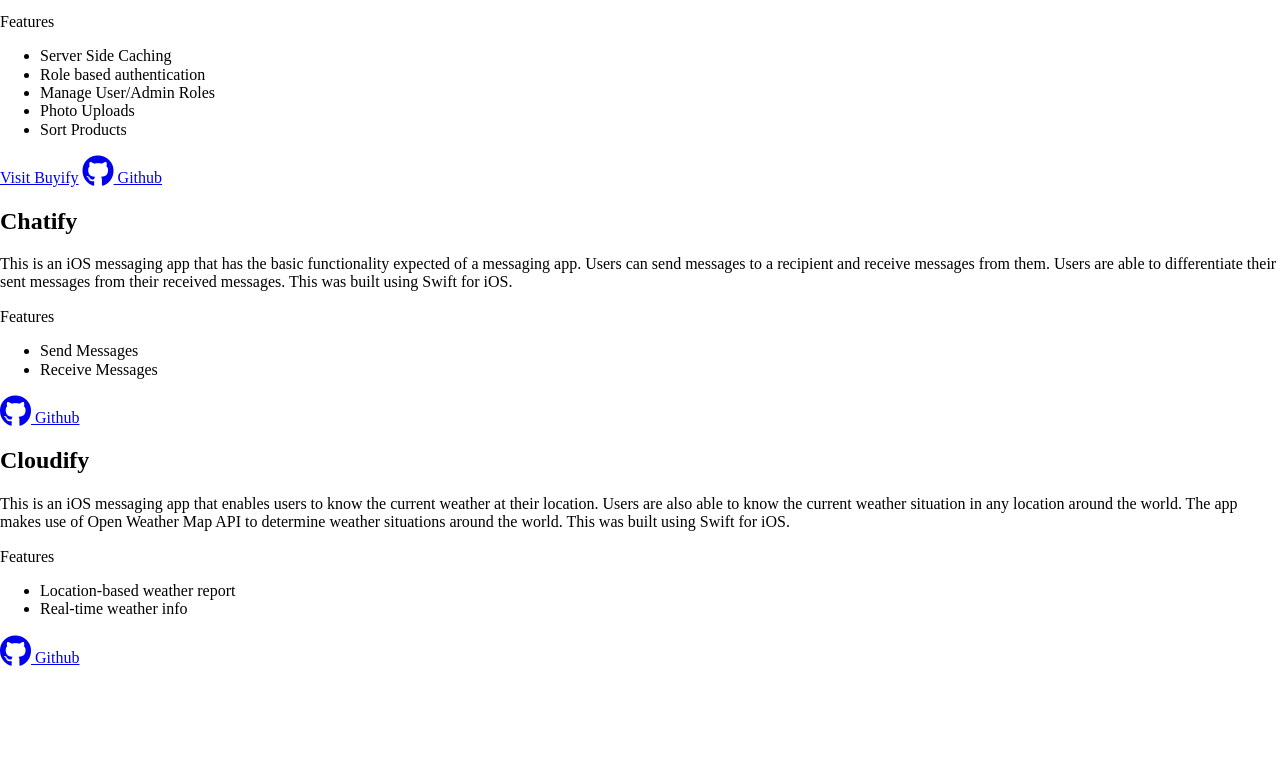
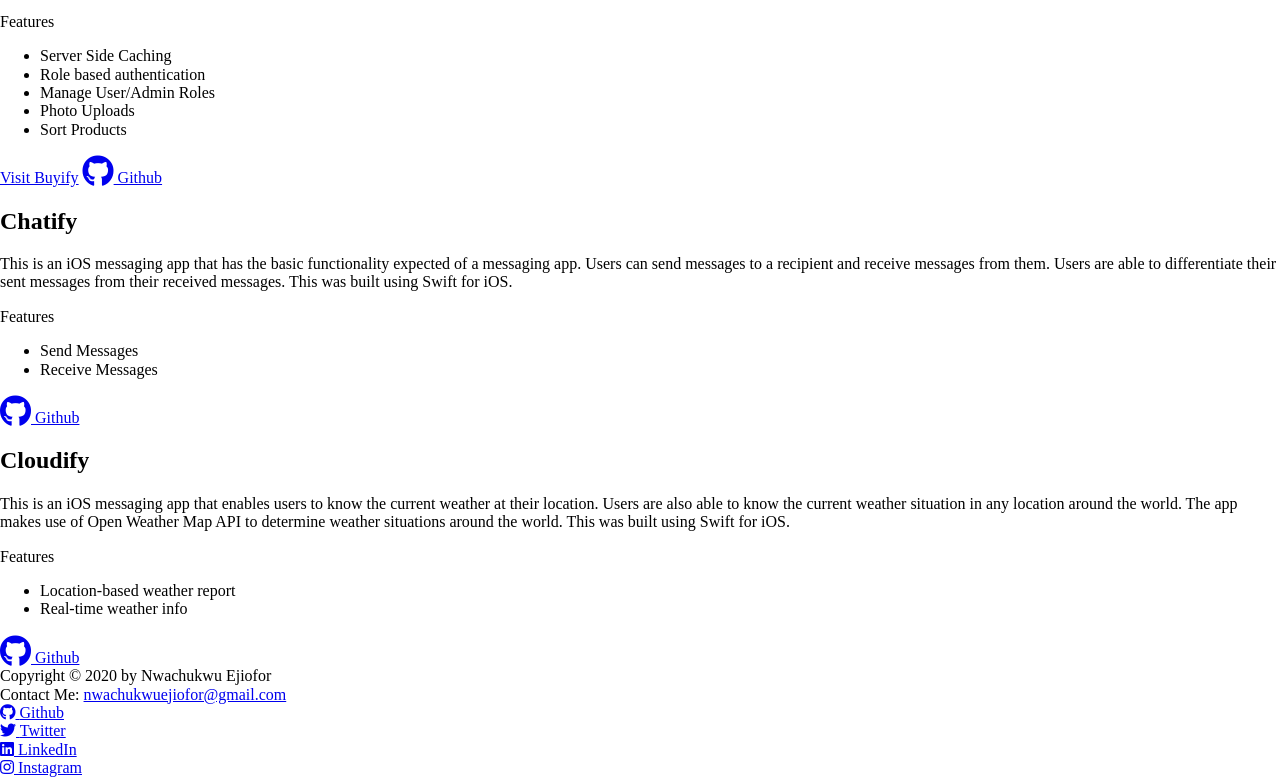
Before and after one commit to Nwachuks/Nwachuks.github.io, a plain HTML site: page index.html in a window 1280 px wide. Shown: the part 1161-1938 px from the top of the page. Before the commit the page ends 1828 px from the top, so only its background shows below. Drawn offline with nearby package versions, Linux system fonts and the light colour scheme.

Commit message:
Create contact session

```diff
--- a/index.html
+++ b/index.html
@@ -205,6 +205,42 @@
                 </div>
             </div>
         </section>
+        <footer class="contact" id="contact">
+            <div>
+                Copyright &copy; 2020 by Nwachukwu Ejiofor<br/>
+            </div>
+            <div class="contact-mail">
+                <span>Contact Me:</span> <a href="mailto:nwachukwuejiofor@gmail.com">nwachukwuejiofor@gmail.com</a>
+            </div>
+               <div class="follow">
+                   <div class="github">
+                       <a href="https://github.com/Nwachuks">
+                        <i class="fab fa-github"></i>
+                        <span>Github</span>
+                       </a>
+                   </div>
+                   <div class="twitter">
+                       <a href="https://twitter.com/NwachuksEjiofor">
+                        <i class="fab fa-twitter"></i>
+                        <span>Twitter</span>
+                       </a>
+                   </div>
+                   <div class="linkedin">
+                       <a href="https://linkedin.com/in/nwachukwu-ejiofor-71093613b">
+                        <i class="fab fa-linkedin"></i>
+                        <span>LinkedIn</span>
+                       </a>
+                   </div>
+                   <div class="instagram">
+                       <a href="https://instagram.com/nwachuks_ejiofor">
+                        <i class="fab fa-instagram"></i>
+                        <span>Instagram</span>
+                       </a>
+                   </div>
+               </div>
+        </footer>
+        <script src="http://code.jquery.com/jquery-3.4.1.min.js" integrity="sha256-CSXorXvZcTkaix6Yvo6HppcZGetbYMGWSFlBw8HfCJo="
+            crossorigin="anonymous"></script>
 
     </body>
 </html>
```
